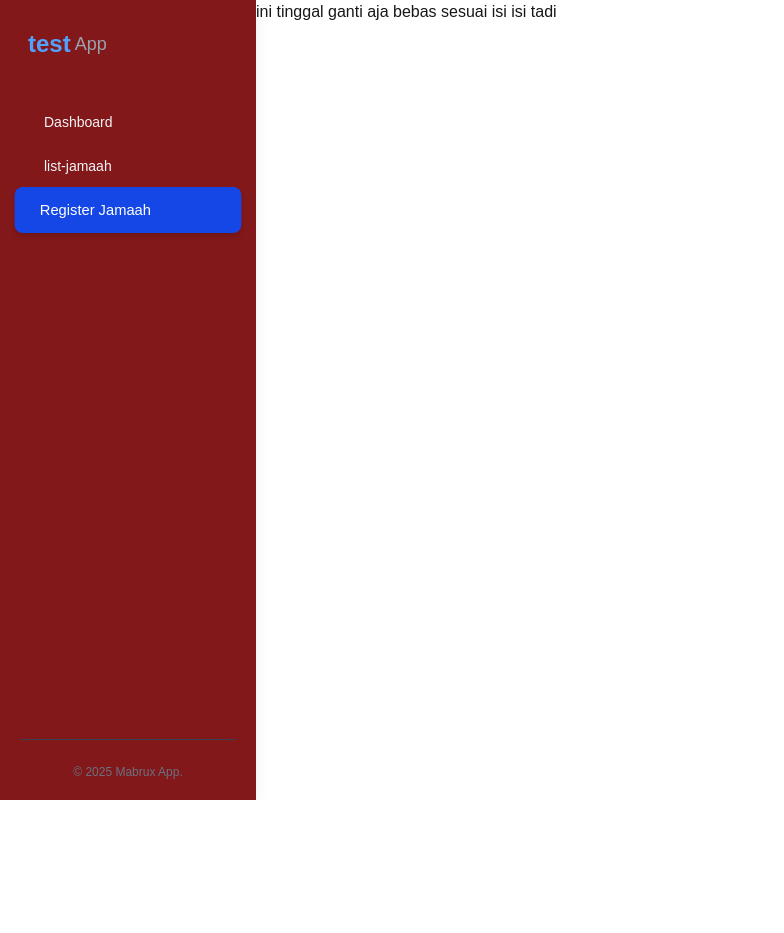
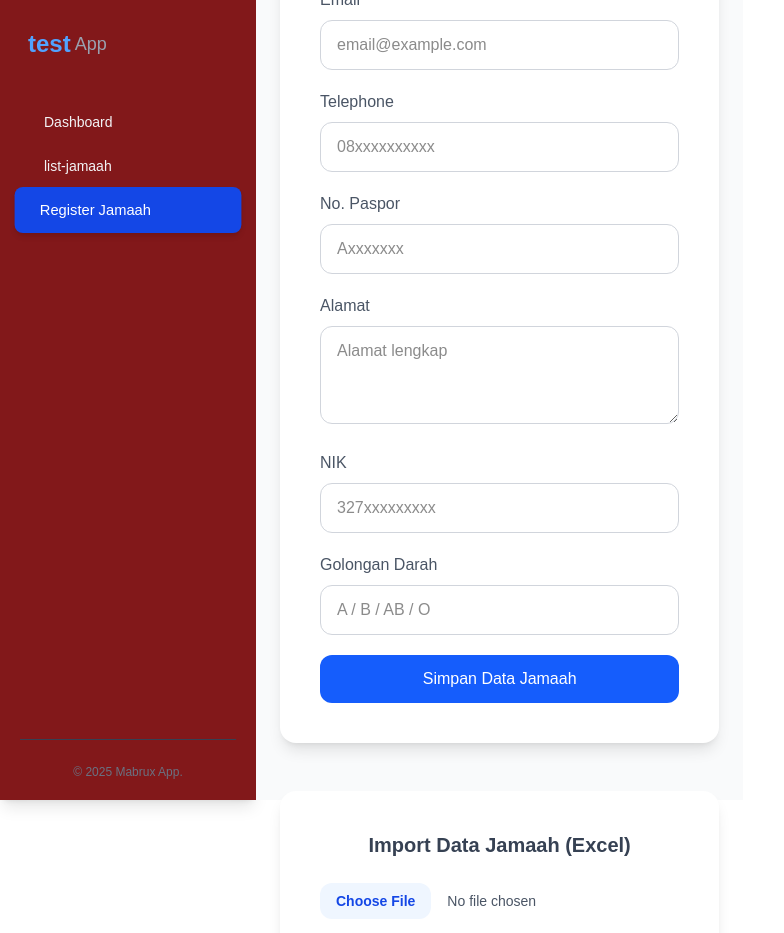
Before and after one commit to sakhiasyam18/nextjs-prisma-backup, a Next.js app: page /travel/register-jamaah in a window 1280 px wide. Shown: the top 933 px of the page, without its empty margins (0-784 px from the left). Before the commit the page ends 800 px from the top, so only its background shows below. Built offline with nearby package versions, Linux system fonts and the light colour scheme.

Commit message:
page register

```diff
--- a/app/travel/register-jamaah/page.tsx
+++ b/app/travel/register-jamaah/page.tsx
@@ -1,11 +1,86 @@
-import React from 'react'
+"use client";
+import { useState } from "react";
 
-const page = () => {
+export default function AddJamaahPage() {
+  const [formData, setFormData] = useState({
+    nama: "",
+    email: "",
+    telephone: "",
+    noPaspor: "",
+    alamat: "",
+    nik: "",
+    golDarah: "",
+  });
+
+  const [selectedFile, setSelectedFile] = useState<File | null>(null);
+
+  const handleChange = (e: React.ChangeEvent<HTMLInputElement | HTMLTextAreaElement>) => {
+    setFormData({ ...formData, [e.target.name]: e.target.value });
+  };
+
+  const handleSubmit = (e: React.FormEvent) => {
+    e.preventDefault();
+    console.log(formData);
+    alert("Data Jamaah berhasil disimpan:\n\n" + JSON.stringify(formData, null, 2));
+  };
+
+  const handleFileChange = (e: React.ChangeEvent<HTMLInputElement>) => {
+    const file = e.target.files?.[0];
+    if (file) {
+      setSelectedFile(file);
+      alert(`File ${file.name} berhasil dipilih. (Belum diproses, ya!)`);
+    }
+  };
+
+  return (
+    <div className="min-h-screen bg-gray-50 flex flex-col items-center justify-center gap-12 p-6">
+      <div className="max-w-lg w-full bg-white p-10 rounded-2xl shadow-lg">
+        <h1 className="text-3xl font-bold text-center mb-8 text-gray-800">Formulir Data Jamaah</h1>
+        <form onSubmit={handleSubmit} className="space-y-5">
+          <InputField label="Nama" name="nama" value={formData.nama} onChange={handleChange} placeholder="Nama lengkap" />
+          <InputField label="Email" name="email" value={formData.email} onChange={handleChange} placeholder="email@example.com" type="email" />
+          <InputField label="Telephone" name="telephone" value={formData.telephone} onChange={handleChange} placeholder="08xxxxxxxxxx" type="tel" />
+          <InputField label="No. Paspor" name="noPaspor" value={formData.noPaspor} onChange={handleChange} placeholder="Axxxxxxx" />
+          <TextAreaField label="Alamat" name="alamat" value={formData.alamat} onChange={handleChange} placeholder="Alamat lengkap" />
+          <InputField label="NIK" name="nik" value={formData.nik} onChange={handleChange} placeholder="327xxxxxxxxx" />
+          <InputField label="Golongan Darah" name="golDarah" value={formData.golDarah} onChange={handleChange} placeholder="A / B / AB / O" />
+          <button type="submit" className="w-full bg-blue-600 hover:bg-blue-700 text-white font-medium py-3 rounded-xl transition">
+            Simpan Data Jamaah
+          </button>
+        </form>
+      </div>
+
+      <div className="max-w-lg w-full bg-white p-10 rounded-2xl shadow-lg">
+        <h2 className="text-xl font-semibold text-center mb-6 text-gray-700">Import Data Jamaah (Excel)</h2>
+        <input
+          type="file"
+          accept=".xlsx"
+          className="w-full text-sm text-gray-600 file:mr-4 file:py-2 file:px-4 file:rounded-xl file:border-0 file:text-sm file:font-semibold file:bg-blue-50 file:text-blue-700 hover:file:bg-blue-100"
+          onChange={handleFileChange}
+        />
+        {selectedFile && <p className="mt-4 text-center text-gray-500 text-sm">📄 {selectedFile.name}</p>}
+        <button className="mt-4 w-full bg-blue-600 hover:bg-blue-700 text-white font-medium py-3 rounded-xl transition" onClick={() => alert(`File ${selectedFile?.name || "Belum ada file"} akan diproses (misalnya ke backend)`)}>
+          Upload Excel
+        </button>
+      </div>
+    </div>
+  );
+}
+
+function InputField({ label, name, value, onChange, placeholder, type = "text" }: { label: string; name: string; value: string; onChange: any; placeholder?: string; type?: string }) {
   return (
     <div>
-      ini tinggal ganti aja bebas sesuai isi isi tadi
+      <label className="block text-gray-600 mb-2">{label}</label>
+      <input type={type} name={name} value={value} onChange={onChange} required className="w-full border border-gray-300 rounded-xl px-4 py-3 focus:outline-none focus:ring-2 focus:ring-blue-500" placeholder={placeholder} />
     </div>
-  )
+  );
 }
 
-export default page
+function TextAreaField({ label, name, value, onChange, placeholder }: { label: string; name: string; value: string; onChange: any; placeholder?: string }) {
+  return (
+    <div>
+      <label className="block text-gray-600 mb-2">{label}</label>
+      <textarea name={name} value={value} onChange={onChange} required className="w-full border border-gray-300 rounded-xl px-4 py-3 focus:outline-none focus:ring-2 focus:ring-blue-500" placeholder={placeholder} rows={3}></textarea>
+    </div>
+  );
+}
```
